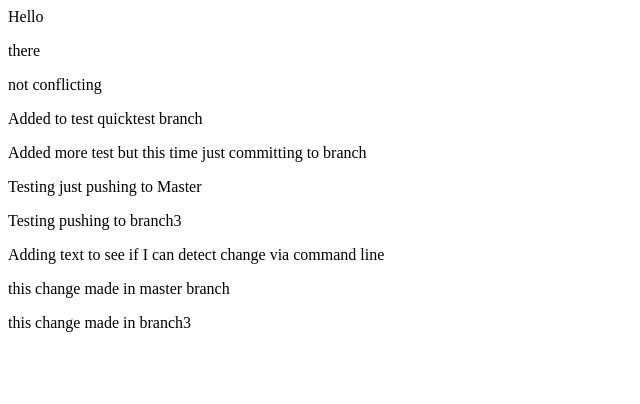
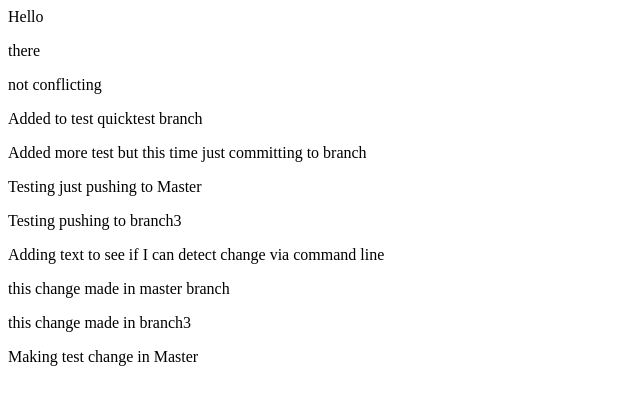
Before and after one commit to jfarrell2/demo-repo, a plain HTML site: page index.html in a window 1280 px wide. Shown: the whole page, without its empty margins (0-640 px from the left). Drawn offline with Linux system fonts and the light colour scheme.

Commit message:
Testing update of Master

```diff
--- a/index.html
+++ b/index.html
@@ -8,3 +8,4 @@
 <p>Adding text to see if I can detect change via command line</p>
 <p>this change made in master branch</p>
 <p>this change made in branch3</p>
+<p>Making test change in Master</p>
```
